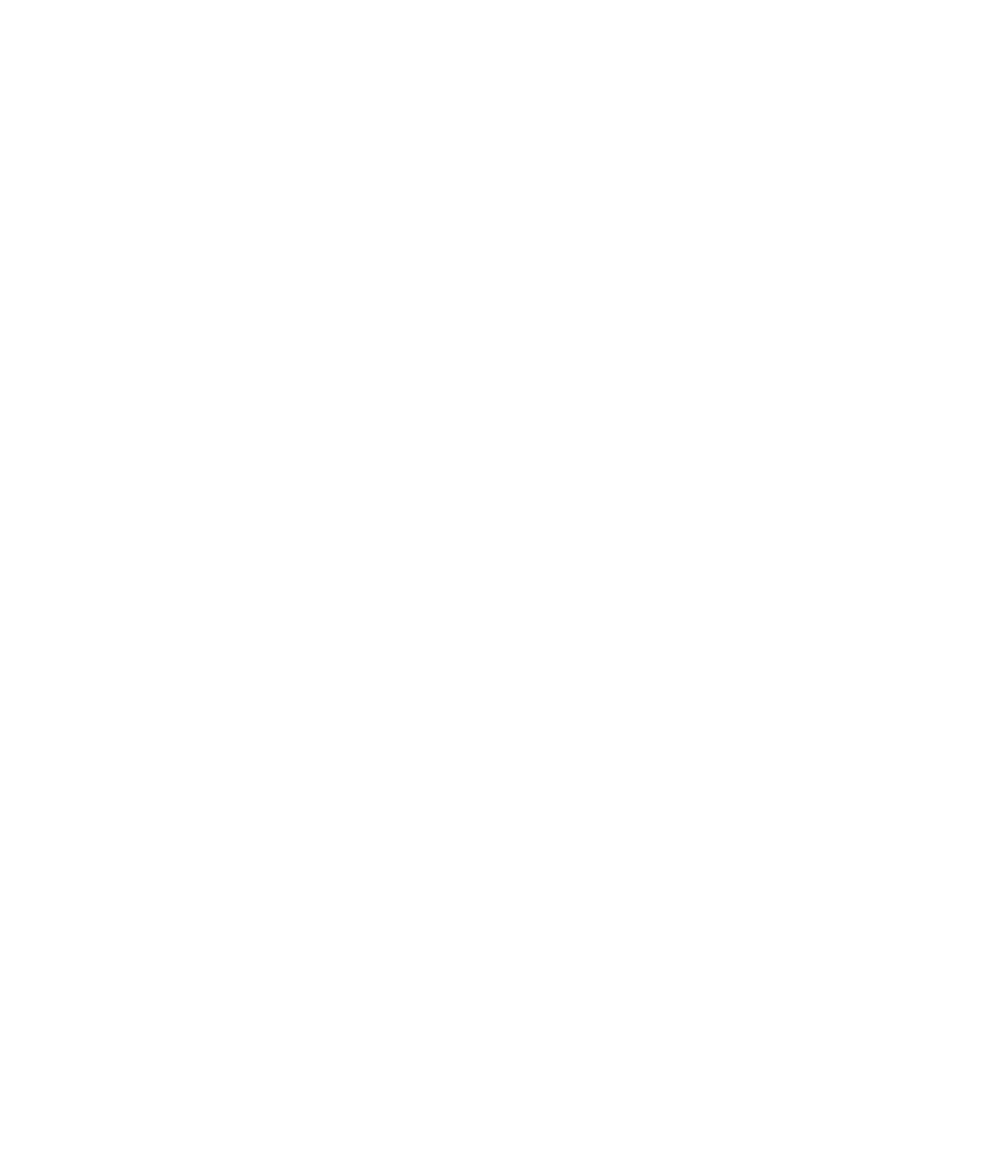
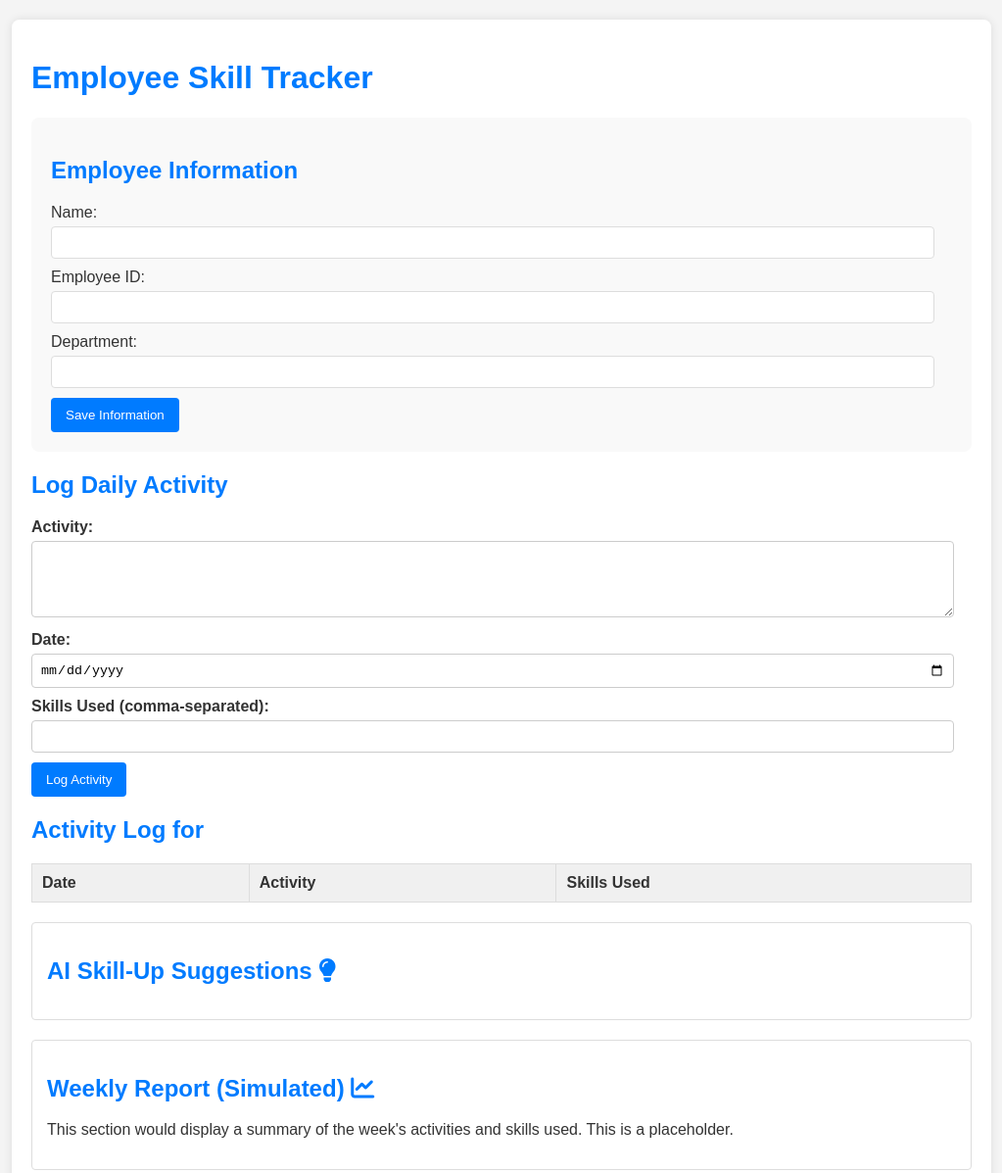
Before and after one commit to rakshitha1353/Employee-Skill-Tracker, a plain HTML site: page index.html in a window 1280 px wide. Shown: the whole page at 98% size, without its empty margins (128-1151 px from the left). Before the commit the page ends 800 px from the top, so only its background shows below. Drawn offline with Linux system fonts and the light colour scheme.

Commit message:
inital commit

```diff
--- a/index.html
+++ b/index.html
@@ -3,9 +3,58 @@
 <head>
     <meta charset="UTF-8">
     <meta name="viewport" content="width=device-width, initial-scale=1.0">
-    <title>Skill track</title>
-</head>
+    <title>Employee Skill Tracker</title>
+    <link rel="stylesheet" href="https://cdnjs.cloudflare.com/ajax/libs/font-awesome/6.0.0/css/all.min.css" integrity="sha512-9usAa10IRO0HhonpyAIVpjrylPvoDwiPUiKdWk5t3PyolY1cOd4DSE0Ga+ri4AuTroPR5aQvXU9xC6qOPnzFeg==" crossorigin="anonymous" referrerpolicy="no-referrer" />
+    <link rel="stylesheet" href="style.css">  </head>
 <body>
 
-</body>
+    <div class="container">
+        <h1>Employee Skill Tracker</h1>
+
+        <form id="employee-info-form">
+            <h2>Employee Information</h2>
+            <label for="name">Name:</label>
+            <input type="text" id="name" name="name" required>
+            <label for="employeeId">Employee ID:</label>
+            <input type="text" id="employeeId" name="employeeId" required>
+            <label for="department">Department:</label>
+            <input type="text" id="department" name="department" required>
+            <button type="button" id="save-info">Save Information</button>
+        </form>
+
+        <form id="activity-form">
+            <h2>Log Daily Activity</h2>
+            <label for="activity">Activity:</label>
+            <textarea id="activity" name="activity" rows="4" required></textarea>
+            <label for="date">Date:</label>
+            <input type="date" id="date" name="date" required>
+            <label for="skills">Skills Used (comma-separated):</label>
+            <input type="text" id="skills" name="skills" required>
+            <button type="submit">Log Activity</button>
+        </form>
+
+        <h2>Activity Log for <span id="employee-name-display"></span></h2>
+        <table id="activity-table">
+            <thead>
+                <tr>
+                    <th>Date</th>
+                    <th>Activity</th>
+                    <th>Skills Used</th>
+                </tr>
+            </thead>
+            <tbody></tbody>
+        </table>
+
+        <div id="ai-suggestions">
+            <h2>AI Skill-Up Suggestions <i class="fas fa-lightbulb icon"></i></h2>
+            <ul id="suggestion-list"></ul>
+        </div>
+
+        <div id="weekly-report">
+            <h2>Weekly Report (Simulated) <i class="fas fa-chart-line icon"></i></h2>
+            <p>This section would display a summary of the week's activities and skills used. This is a placeholder.</p>
+        </div>
+    </div>
+
+    <script src="script.js"></script> </body>
 </html>
--- /dev/null
+++ b/script.js
@@ -0,0 +1,146 @@
+import React, { useState, useEffect } from 'react';
+import './style.css'; // Import your CSS file
+
+function App() {
+    const [employee, setEmployee] = useState({ name: '', id: '', department: '' });
+    const [activities, setActivities] = useState([]);
+    const [currentActivity, setCurrentActivity] = useState({ activity: '', date: '', skills: '' });
+    const [suggestions, setSuggestions] = useState([]);
+
+    useEffect(() => {
+        // Load data from local storage on component mount
+        const storedEmployee = JSON.parse(localStorage.getItem('employee'));
+        const storedActivities = JSON.parse(localStorage.getItem('activities')) || [];
+        if (storedEmployee) setEmployee(storedEmployee);
+        setActivities(storedActivities);
+
+    }, []);
+
+    useEffect(() => {
+        // Save data to local storage whenever it changes
+        localStorage.setItem('employee', JSON.stringify(employee));
+        localStorage.setItem('activities', JSON.stringify(activities));
+    }, [employee, activities]);
+
+    const handleEmployeeChange = (e) => {
+        setEmployee({ ...employee, [e.target.name]: e.target.value });
+    };
+
+    const handleActivityChange = (e) => {
+        setCurrentActivity({ ...currentActivity, [e.target.name]: e.target.value });
+    };
+
+    const handleSaveEmployee = () => {
+        if (employee.name && employee.id && employee.department) {
+            alert("Employee information saved.");
+        } else {
+            alert("Please fill in all employee information.");
+        }
+    };
+
+    const handleAddActivity = (e) => {
+        e.preventDefault();
+        if (currentActivity.activity && currentActivity.date && currentActivity.skills) {
+            const newActivity = { ...currentActivity };
+            setActivities([...activities, newActivity]);
+            setCurrentActivity({ activity: '', date: '', skills: '' });
+            generateAISuggestions(newActivity.skills);
+        } else {
+            alert("Please fill in all activity details.");
+        }
+    };
+
+    const generateAISuggestions = (skills) => {
+        const skillsArray = skills.split(',').map(skill => skill.trim().toLowerCase());
+        const suggestedSkills = new Set();
+
+        skillsArray.forEach(skill => {
+            if (skill === 'javascript') {
+                suggestedSkills.add('React');
+                suggestedSkills.add('Node.js');
+            } else if (skill === 'python') {
+                suggestedSkills.add('Data Science');
+                suggestedSkills.add('Machine Learning');
+            }
+        });
+
+        setSuggestions(Array.from(suggestedSkills));
+    };
+
+    const generateWeeklyReport = () => {
+        return activities.map((activity, index) => (
+            <div key={index}> {/* Use index as key for now */}
+                <p><strong>Date:</strong> {activity.date}</p>
+                <p><strong>Activity:</strong> {activity.activity}</p>
+                <p><strong>Skills:</strong> {activity.skills}</p>
+                <hr />
+            </div>
+        ));
+    };
+
+    return (
+        <div className="container">
+            <h1>Employee Skill Tracker</h1>
+
+            <form id="employee-info-form">
+                <h2>Employee Information</h2>
+                <label htmlFor="name">Name:</label>
+                <input type="text" id="name" name="name" value={employee.name} onChange={handleEmployeeChange} required />
+                <label htmlFor="employeeId">Employee ID:</label>
+                <input type="text" id="employeeId" name="id" value={employee.id} onChange={handleEmployeeChange} required />
+                <label htmlFor="department">Department:</label>
+                <input type="text" id="department" name="department" value={employee.department} onChange={handleEmployeeChange} required />
+                <button type="button" onClick={handleSaveEmployee}>Save Information</button>
+            </form>
+
+            <form id="activity-form" onSubmit={handleAddActivity}>
+                <h2>Log Daily Activity</h2>
+                <label htmlFor="activity">Activity:</label>
+                <textarea id="activity" name="activity" value={currentActivity.activity} onChange={handleActivityChange} rows="4" required></textarea>
+                <label htmlFor="date">Date:</label>
+                <input type="date" id="date" name="date" value={currentActivity.date} onChange={handleActivityChange} required />
+                <label htmlFor="skills">Skills Used (comma-separated):</label>
+                <input type="text" id="skills" name="skills" value={currentActivity.skills} onChange={handleActivityChange} required />
+                <button type="submit">Log Activity</button>
+            </form>
+
+            <h2>Activity Log for {employee.name}</h2>
+            <table id="activity-table">
+                <thead>
+                    <tr>
+                        <th>Date</th>
+                        <th>Activity</th>
+                        <th>Skills Used</th>
+                    </tr>
+                </thead>
+                <tbody>
+                    {activities.map((activity, index) => (
+                        <tr key={index}>
+                            <td>{activity.date}</td>
+                            <td>{activity.activity}</td>
+                            <td>{activity.skills}</td>
+                        </tr>
+                    ))}
+                </tbody>
+            </table>
+
+            <div id="ai-suggestions">
+                <h2>AI Skill-Up Suggestions</h2>
+                <ul id="suggestion-list">
+                    {suggestions.length === 0 ? (
+                        <li>No specific suggestions at this time. Keep learning!</li>
+                    ) : (
+                        suggestions.map((suggestion, index) => <li key={index}>{suggestion}</li>)
+                    )}
+                </ul>
+            </div>
+
+            <div id="weekly-report">
+                <h2>Weekly Report</h2>
+                {generateWeeklyReport()}
+            </div>
+        </div>
+    );
+}
+
+export default App;
--- /dev/null
+++ b/style.css
@@ -0,0 +1,120 @@
+/* style.css */
+body {
+    font-family: 'Arial', sans-serif;
+    margin: 0;
+    background-color: #f4f4f4;
+    color: #333;
+}
+
+.container {
+    width: 90%;
+    max-width: 960px;
+    margin: 20px auto;
+    padding: 20px;
+    background-color: white;
+    box-shadow: 0 0 10px rgba(0, 0, 0, 0.1);
+    border-radius: 8px;
+}
+
+h1, h2 {
+    color: #007bff;
+}
+
+form {
+    margin-bottom: 20px;
+}
+
+label {
+    display: block;
+    margin-bottom: 5px;
+    font-weight: bold;
+}
+
+input[type="text"], input[type="date"], textarea {
+    width: calc(100% - 18px);
+    padding: 8px;
+    margin-bottom: 10px;
+    box-sizing: border-box;
+    border: 1px solid #ccc;
+    border-radius: 4px;
+}
+
+textarea {
+    resize: vertical;
+}
+
+button {
+    background-color: #007bff;
+    color: white;
+    padding: 10px 15px;
+    border: none;
+    cursor: pointer;
+    border-radius: 4px;
+}
+
+button:hover {
+    background-color: #0056b3;
+}
+
+table {
+    width: 100%;
+    border-collapse: collapse;
+    margin-bottom: 20px;
+}
+
+th, td {
+    border: 1px solid #ddd;
+    padding: 10px;
+    text-align: left;
+}
+
+th {
+    background-color: #f0f0f0;
+    font-weight: bold;
+}
+
+#ai-suggestions, #weekly-report {
+    border: 1px solid #ddd;
+    padding: 15px;
+    margin-bottom: 20px;
+    border-radius: 4px;
+}
+
+#suggestion-list {
+    list-style-type: none;
+    padding: 0;
+}
+
+#suggestion-list li {
+    margin-bottom: 5px;
+}
+
+.icon {
+    margin-right: 5px;
+}
+
+@media (max-width: 768px) {
+    .container {
+        width: 95%;
+        padding: 10px;
+    }
+    table {
+        display: block;
+        overflow-x: auto;
+    }
+}
+
+#employee-info-form {
+    background-color: #f9f9f9;
+    padding: 20px;
+    border-radius: 8px;
+    margin-bottom: 20px;
+}
+
+#employee-info-form label {
+    font-weight: normal;
+}
+
+#employee-info-form input[type="text"] {
+    border: 1px solid #ddd;
+}
```
